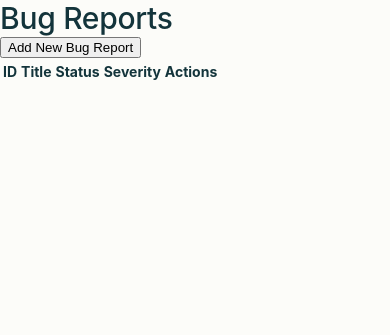
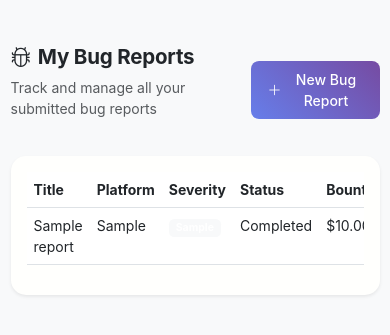
Before and after one commit to Mohammad-Abd-El-Fattah/Bug-Hunter-Platform, a Flask app: page /bugs in a window 390 px wide. Shown: the top 335 px of the page. Run offline with Flask 3, Linux system fonts and the light colour scheme; tables that the repository leaves empty hold one stand-in row (values such as "Sample post"); lists and menus that the app fills with data are empty; some libraries are stand-ins or nearby versions; some web fonts are replaced.

Commit message:
Update bug_reports.html

```diff
--- a/templates/bug_reports.html
+++ b/templates/bug_reports.html
@@ -1,108 +1,180 @@
-<!-- templates/bug_reports.html -->
-<!DOCTYPE html>
-<html lang="en">
-<head>
-  <meta charset="UTF-8" />
-  <title>Bug Reports</title>
-  <link rel="stylesheet" href="{{ url_for('static', filename='css/components.css') }}" />
-</head>
-<body>
-  <h1>Bug Reports</h1>
-  <button onclick="showAddBugModal()">Add New Bug Report</button>
-  <table class="data-table">
+{% extends "base.html" %}
+
+{% block title %}Bug Reports - Bug Hunter Enhanced{% endblock %}
+
+{% block content %}
+<div class="row mb-4">
+    <div class="col">
+        <div class="d-flex justify-content-between align-items-center">
+            <div>
+                <h1 class="h3 text-dark fw-bold">
+                    <i class="bi bi-bug me-2"></i>My Bug Reports
+                </h1>
+                <p class="text-muted">Track and manage all your submitted bug reports</p>
+            </div>
+            <button class="btn btn-gradient" data-bs-toggle="modal" data-bs-target="#bugModal" onclick="openBugModal()">
+                <i class="bi bi-plus-lg me-2"></i>New Bug Report
+            </button>
+        </div>
+    </div>
+</div>
+
+<div class="card">
+    <div class="card-body">
+        <div class="table-responsive">
+            <table class="table table-hover">
                 <thead>
                     <tr>
-        <th>ID</th><th>Title</th><th>Status</th><th>Severity</th><th>Actions</th>
+                        <th>Title</th>
+                        <th>Platform</th>
+                        <th>Severity</th>
+                        <th>Status</th>
+                        <th>Bounty</th>
+                        <th>Created</th>
+                        <th>Actions</th>
                     </tr>
                 </thead>
-    <tbody id="bugTableBody"></tbody>
+                <tbody id="bugTableBody">
+                    {% for bug in bugs %}
+                    <tr>
+                        <td>{{ bug.title }}</td>
+                        <td>{{ bug.platform }}</td>
+                        <td><span class="badge bg-{{ {'critical': 'danger', 'high': 'warning', 'medium': 'primary', 'low': 'secondary'}.get(bug.severity, 'light') }}">{{ bug.severity|title }}</span></td>
+                        <td>{{ bug.status|title }}</td>
+                        <td>${{ "%.2f"|format(bug.bounty_amount or 0) }}</td>
+                        <td>{{ bug.created_at.split(' ')[0] if bug.created_at else 'N/A' }}</td>
+                        <td>
+                            <div class="btn-group btn-group-sm">
+                                <button class="btn btn-outline-primary" onclick="openBugModal({{ bug.id }})">
+                                    <i class="bi bi-pencil"></i>
+                                </button>
+                                <button class="btn btn-outline-danger" onclick="deleteBug({{ bug.id }})">
+                                    <i class="bi bi-trash"></i>
+                                </button>
+                            </div>
+                        </td>
+                    </tr>
+                    {% else %}
+                    <tr>
+                        <td colspan="7" class="text-center py-5">
+                            <i class="bi bi-bug text-muted" style="font-size: 3rem;"></i>
+                            <h5 class="mt-3">No bug reports yet.</h5>
+                            <p class="text-muted">Click "New Bug Report" to add your first one.</p>
+                        </td>
+                    </tr>
+                    {% endfor %}
+                </tbody>
             </table>
+        </div>
+    </div>
+</div>
 
-  <!-- Edit/Create Modal -->
-  <div id="bugModal" class="modal" style="display:none;">
+<div class="modal fade" id="bugModal" tabindex="-1">
+    <div class="modal-dialog modal-lg">
         <div class="modal-content">
-      <span class="close" onclick="hideBugModal()">&times;</span>
-      <h2 id="bugModalTitle">Add/Edit Bug Report</h2>
-      <form id="bugForm" onsubmit="saveBugReport(event)">
-        <input type="hidden" id="bugId" />
-        <label>Title:</label><input type="text" id="bugTitle" required />
-        <label>Description:</label><textarea id="bugDescription"></textarea>
-        <label>Severity:</label>
-        <select id="bugSeverity">
+            <div class="modal-header">
+                <h5 class="modal-title" id="bugModalTitle">New Bug Report</h5>
+                <button type="button" class="btn-close" data-bs-dismiss="modal"></button>
+            </div>
+            <form id="bugForm">
+                <div class="modal-body">
+                    <input type="hidden" id="bugId" name="id">
+                    <div class="row g-3">
+                        <div class="col-12">
+                            <label for="bugTitle" class="form-label">Title</label>
+                            <input type="text" class="form-control" id="bugTitle" name="title" required>
+                        </div>
+                        <div class="col-md-6">
+                            <label for="bugSeverity" class="form-label">Severity</label>
+                            <select class="form-select" id="bugSeverity" name="severity">
                                 <option value="critical">Critical</option>
                                 <option value="high">High</option>
                                 <option value="medium" selected>Medium</option>
                                 <option value="low">Low</option>
+                                <option value="info">Informational</option>
                             </select>
-        <label>Status:</label>
-        <select id="bugStatus">
-          <option value="draft">$`Draft`</option>
+                        </div>
+                        <div class="col-md-6">
+                            <label for="bugStatus" class="form-label">Status</label>
+                            <select class="form-select" id="bugStatus" name="status">
+                                <option value="draft">Draft</option>
                                 <option value="submitted">Submitted</option>
-          <!-- other status options -->
+                                <option value="triaged">Triaged</option>
+                                <option value="accepted">Accepted</option>
+                                <option value="resolved">Resolved</option>
+                                <option value="bounty_awarded">Bounty Awarded</option>
                             </select>
-        <button type="submit">Save</button>
+                        </div>
+                        <div class="col-12">
+                            <label for="bugDescription" class="form-label">Description</label>
+                            <textarea class="form-control" id="bugDescription" name="description" rows="5"></textarea>
+                        </div>
+                    </div>
+                </div>
+                <div class="modal-footer">
+                    <button type="button" class="btn btn-secondary" data-bs-dismiss="modal">Close</button>
+                    <button type="submit" class="btn btn-gradient">Save Report</button>
+                </div>
             </form>
         </div>
     </div>
+</div>
+{% endblock %}
 
-  <script src="{{ url_for('static', filename='js/api.js') }}"></script>
+{% block scripts %}
 <script>
-    async function loadBugs() {
-      const res = await fetch('/api/bugs');
-      const data = await res.json();
-      const tbody = document.getElementById('bugTableBody');
-      tbody.innerHTML = '';
-      data.data.forEach(bug => {
-        tbody.innerHTML += `
-          <tr>
-            <td>${bug.id}</td>
-            <td>${bug.title}</td>
-            <td>${bug.status}</td>
-            <td>${bug.severity}</td>
-            <td>
-              <button onclick="editBug(${bug.id})">Edit</button>
-              <button onclick="deleteBug(${bug.id})">Delete</button>
-            </td>
-          </tr>`;
+    let currentBugId = null;
+
+    function openBugModal(bugId = null) {
+        const form = document.getElementById('bugForm');
+        form.reset();
+        currentBugId = bugId;
+
+        if (bugId) {
+            document.getElementById('bugModalTitle').textContent = 'Edit Bug Report';
+            // Fetch bug data and populate the form
+            API.getBugReport(bugId).then(response => {
+                const bug = response.data;
+                document.getElementById('bugId').value = bug.id;
+                document.getElementById('bugTitle').value = bug.title;
+                document.getElementById('bugDescription').value = bug.description;
+                document.getElementById('bugSeverity').value = bug.severity;
+                document.getElementById('bugStatus').value = bug.status;
             });
-    }
-    function showAddBugModal() {
-      document.getElementById('bugId').value = '';
-      document.getElementById('bugTitle').value = '';
-      document.getElementById('bugDescription').value = '';
-      document.getElementById('bugSeverity').value = 'medium';
-      document.getElementById('bugStatus').value = 'draft';
-      document.getElementById('bugModal').style.display = 'block';
-    }
-    function hideBugModal() {
-      document.getElementById('bugModal').style.display = 'none';
-    }
-    async function saveBugReport(e) {
-      e.preventDefault();
-      const id = document.getElementById('bugId').value;
-      const payload = {
-        title: document.getElementById('bugTitle').value,
-        description: document.getElementById('bugDescription').value,
-        severity: document.getElementById('bugSeverity').value,
-        status: document.getElementById('bugStatus').value,
-      };
-      const url = id ? `/api/bugs/${id}` : '/api/bugs';
-      const method = id ? 'PUT' : 'POST';
-      const res = await fetch(url, {
-        method: method,
-        headers: { 'Content-Type':'application/json' },
-        body: JSON.stringify(payload),
-      });
-      if (res.ok) { loadBugs(); hideBugModal(); }
-    }
-    async function deleteBug(id) {
-      if(confirm('Delete this bug report?')) {
-        await fetch(`/api/bugs/${id}`, { method: 'DELETE' });
-        loadBugs();
+        } else {
+            document.getElementById('bugModalTitle').textContent = 'New Bug Report';
         }
     }
-    // Load bug reports on page load
-    loadBugs();
+
+    document.getElementById('bugForm').addEventListener('submit', async function(e) {
+        e.preventDefault();
+        const formData = new FormData(this);
+        const data = Object.fromEntries(formData.entries());
+
+        const url = currentBugId ? `/api/bugs/${currentBugId}` : '/api/bugs';
+        const method = currentBugId ? 'PUT' : 'POST';
+
+        try {
+            await API.request(url, {
+                method: method,
+                body: JSON.stringify(data)
+            });
+            bootstrap.Modal.getInstance(document.getElementById('bugModal')).hide();
+            location.reload(); // Reload to see changes
+        } catch (error) {
+            console.error('Failed to save bug report:', error);
+        }
+    });
+
+    async function deleteBug(bugId) {
+        if (confirm('Are you sure you want to delete this bug report?')) {
+            try {
+                await API.deleteBugReport(bugId);
+                location.reload();
+            } catch (error) {
+                console.error('Failed to delete bug report:', error);
+            }
+        }
+    }
 </script>
-</body>
-</html>
+{% endblock %}
```
Lines whose indentation alone changed are shown as unchanged.
